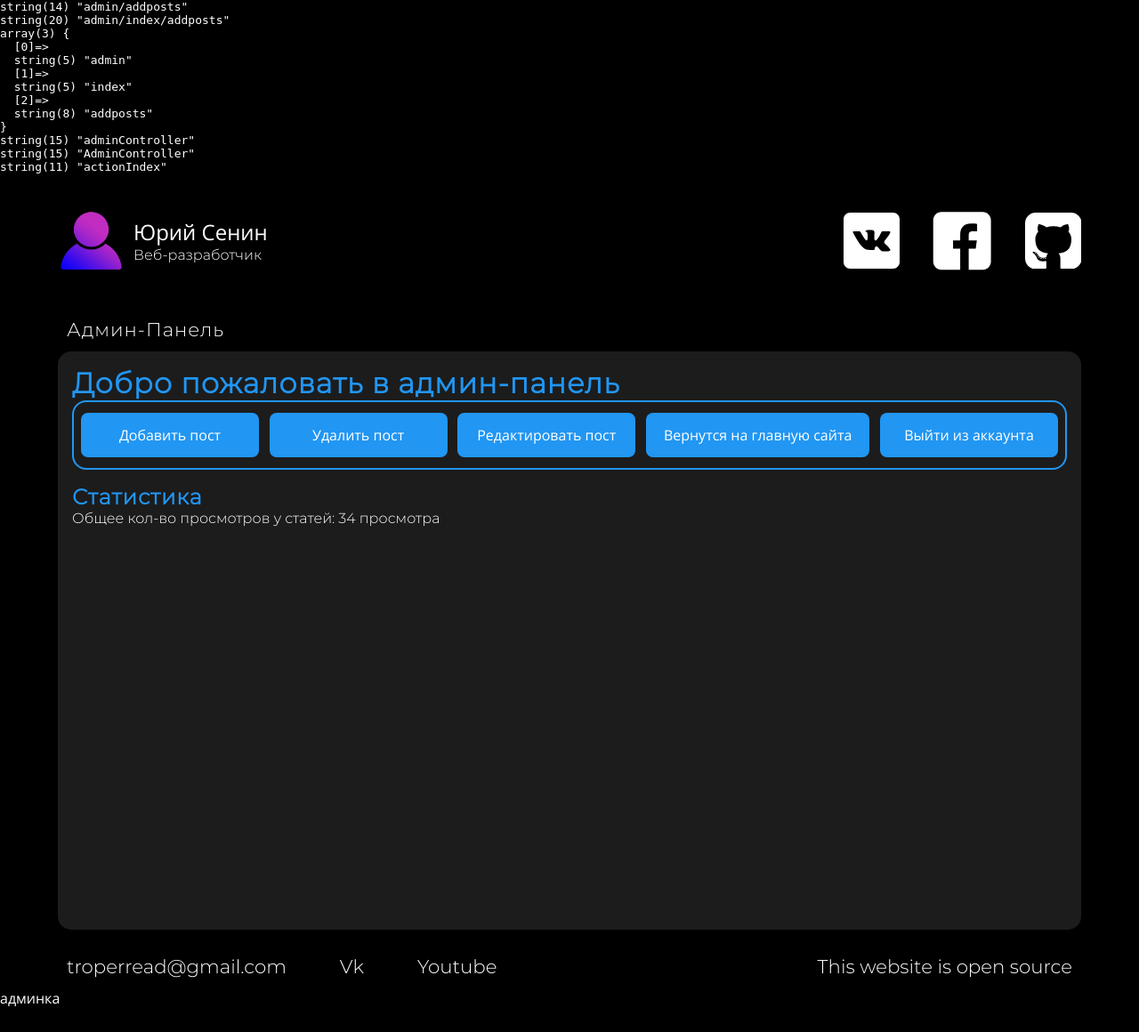
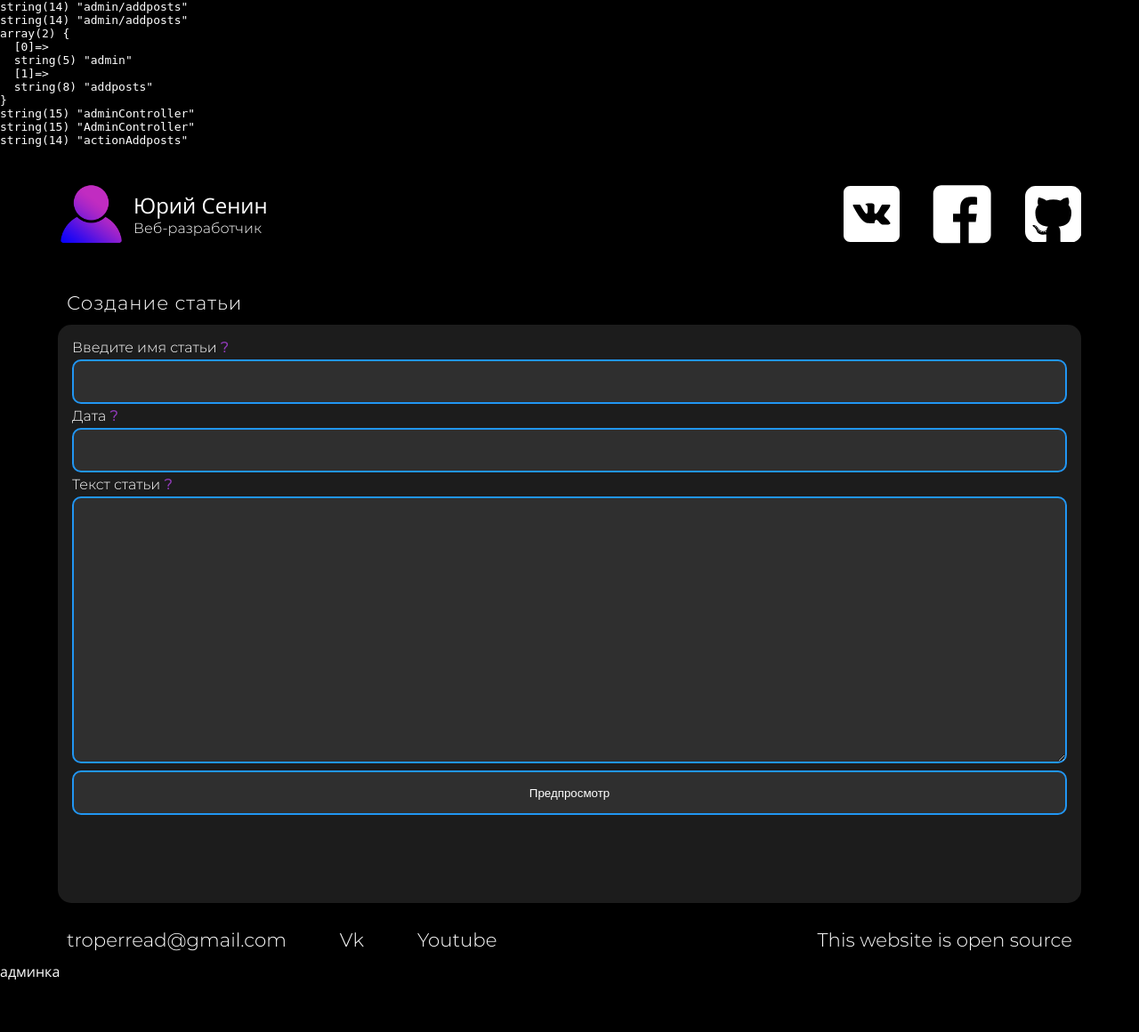
Before and after one commit to Gravedd/Portfolio, a PHP site: page /admin/addposts in a window 1280 px wide. Shown: the top 1160 px of the page at 89% size. Run offline with PHP 8.4, Linux system fonts and the light colour scheme; the visitor is signed in with stand-in values (Sample User, id 1).

Commit message:
added creation of new articles
Возможность создания новых статей

```diff
--- a/config/routes.php
+++ b/config/routes.php
@@ -9,6 +9,9 @@
     'admin/auth' => 'admin/auth',
     'admin/editprewiew' => 'admin/editpreview',
     'admin/saveEditPost' => 'admin/saveEditPost',
+    'admin/newpostspreview' => 'admin/newpostspreview',
+    'admin/addnewpost' => 'admin/addnewpost',
+    'admin/addposts' => 'admin/addposts',
     'admin/editpost/([0-9]+)' => 'admin/editpost/$1',
     'admin' => 'admin/index',//админ - главное. Должно стоять в конце
 
--- a/controllers/AdminController.php
+++ b/controllers/AdminController.php
@@ -52,6 +52,26 @@
         require_once(ROOT.'/views/articlepreview.php');//подключаем view-контроллер
         return true;
     }
+    public function actionaddposts() {
+        require_once (ROOT.'/views/addarticle.php');
+        return true;
+    }
+    public function actionnewpostspreview() {
+        require_once (ROOT.'/views/newarticlepreview.php');
+        return true;
+    }
+    public function actionAddnewpost() {
+        var_dump($_POST);
+        $title = $_POST['title'];
+        $content = $_POST['content'];
+        $date = $_POST['date'];
+        $result = Admindb::addArticle($title, $content, $date);
+        if (isset($result)) {
+            echo 'Статья успешно добавлена';
+            echo "<a href='../' class='thintext accenttext2'>Вернутся на главную</a>";
+        }
+        return true;
+    }
     public function actionSaveEditPost() {
         $id = $_POST['id'];
         $title = $_POST['title'];
--- a/models/admin.php
+++ b/models/admin.php
@@ -15,5 +15,11 @@
         $data = mysqli_query($connection, $query) or die(mysqli_error($connection));//получаем данные
         return $data;
     }
+    public static function AddArticle($title, $content, $pdate) {
+        global $db, $connection;
+        $query = "INSERT INTO `articles` (`title`, `content`, `pubdate`) VALUES ('$title', '$content', '$pdate')";
+        $data = mysqli_query($connection, $query) or die(mysqli_error($connection));//получаем данные
+        return $data;
+    }
 }
 ?>
--- /dev/null
+++ b/views/addarticle.php
@@ -0,0 +1,8 @@
+<!--главная страница-->
+<div class="container">
+<?php
+include_once('includes/header.php');//шапка
+include_once('includes/addArticle.php');//файл контента
+include_once('includes/footer.php');//файл контента
+?>
+</div>
--- /dev/null
+++ b/views/includes/addArticle.php
@@ -0,0 +1,17 @@
+<main>
+    <h1 class="h2-like">Создание статьи</h1>
+    <div class="articlewrapper">
+        <form method="post" action="newpostspreview" class="editform thintext">
+            Введите имя статьи<b class="accenttext" title="Лучший вариант до ... символов"> ? </b>
+            <br>
+            <input name="title" type="text""><br>
+            Дата<b class="accenttext" title="В формате: 2021-11-21 12:25:50"> ? </b>
+            <br>
+            <input name="date" type="text"><br>
+            Текст статьи<b class="accenttext" title="Разрешается использование тегов и др"> ? </b>
+            <br>
+            <textarea class="thintext" name="content"></textarea><br>
+            <input type="submit" value="Предпросмотр">
+        </form>
+    </div>
+</main>
--- a/views/includes/adminpanel.php
+++ b/views/includes/adminpanel.php
@@ -4,10 +4,10 @@
         <h1 class="accenttext2 spacedtext thintext">Добро пожаловать в админ-панель</h1>
         <div class="adminactions">
             <div class="admAction"><a href="admin/addposts">Добавить пост</a></div>
-            <div class="admAction"><a href="admin/deleteposts">Удалить пост</a></div>
-            <div class="admAction"><a href="admin/editposts">Редактировать пост</a></div>
+            <div class="admAction"><a href="deleteposts">Удалить пост</a></div>
+            <div class="admAction"><a href="editposts">Редактировать пост</a></div>
             <div class="admAction"><a href="../">Вернутся на главную сайта</a></div>
-            <div class="admAction"><a href="admin/logout">Выйти из аккаунта</a></div>
+            <div class="admAction"><a href="logout">Выйти из аккаунта</a></div>
         </div>
         <h2 class="accenttext2 spacedtext thintext">Статистика</h2>
         <span class="thintext">Общее кол-во просмотров у статей: 34 просмотра</span>
```
Also changed, not shown: views/includes/newarticlepreviewcontent.php (added, +21 -0 lines), views/newarticlepreview.php (added, +8 -0 lines), README.md.
